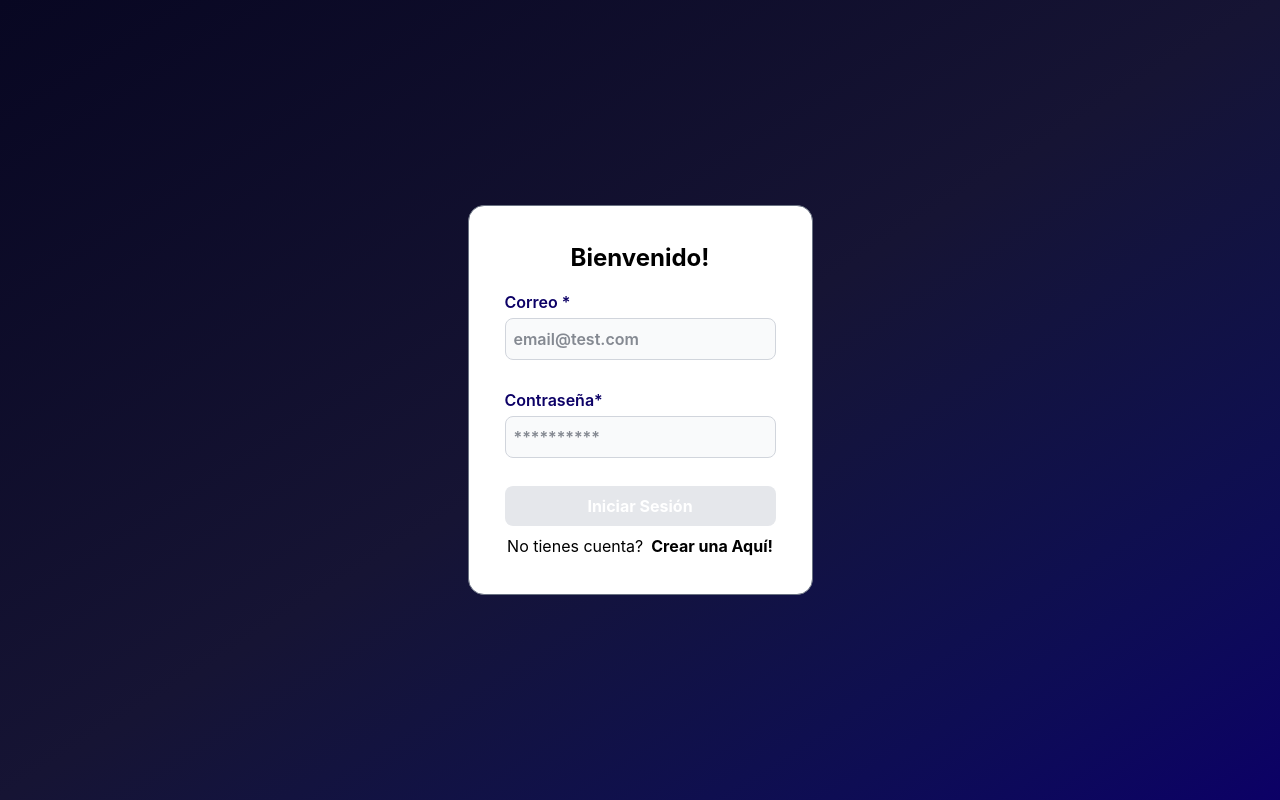
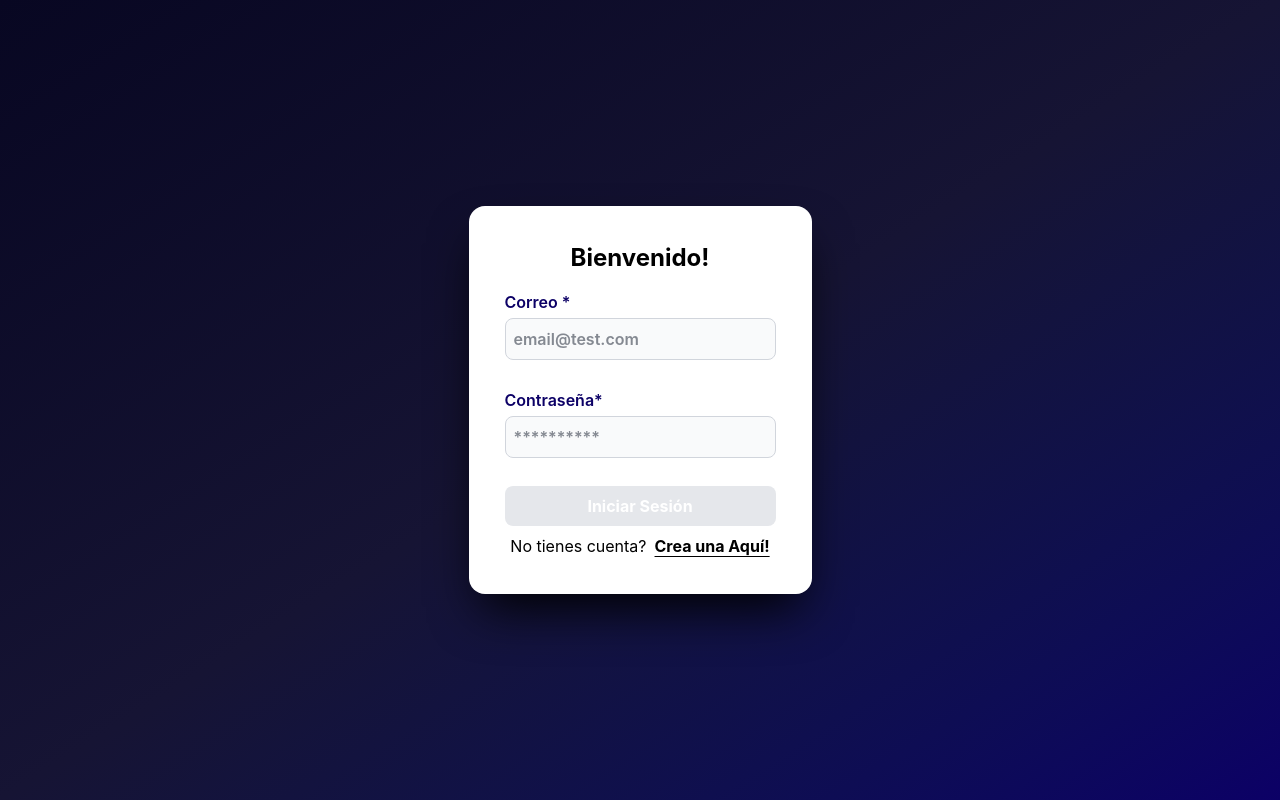
Before and after one commit to DavidMunozBedoya/Practicas_Camara_Comercio, a React (Vite) app: page / in a window 1280 px wide. Built offline with nearby package versions, Linux system fonts and the light colour scheme.

Commit message:
refinacion de la interfaz gráfica

```diff
--- a/src/components/Checkbox.jsx
+++ b/src/components/Checkbox.jsx
@@ -1,6 +1,6 @@
 export default function Checkbox({ id = "", label = "", name = "", type = "checkbox", error = null, ...rest }) {
    return (
-      <div className="flex justify-start items-center space-x-1 text-xs">
+      <div className="flex justify-start items-center space-x-1.5 text-xs">
          <input
             type={type}
             name={name}
--- a/src/components/Component1.jsx
+++ b/src/components/Component1.jsx
@@ -3,13 +3,13 @@ import Component2 from "./Component2";
 const tcp = {
    name: "Sarah",
    edad: 20,
-   cargo: "Tripulante de vuelo",
+   cargo: "Tripulante Cabina de Pasajeros",
    actividad: "pasando Props React",
 };
 
 export default function Component1() {
    return (
-      //estoy pasando al componente hijo props...
+      //estoy pasando al componente hijo props...  (propdriling)
       <div>
          <Component2
             user={tcp}
--- a/src/components/NewUserForm.jsx
+++ b/src/components/NewUserForm.jsx
@@ -27,7 +27,7 @@ export default function NewUserForm() {
    const onSubmit = async (data) => {
       try {
          await createUser(data)
-         toast.success(`Usuario creado exitosamente: ${data.name}`);
+         toast.success(`${data.name}, has creado tu usuario exitosamente`);
          reset();
       } catch (error) {
          toast.error(error)
@@ -37,7 +37,7 @@ export default function NewUserForm() {
    return (
       <form onSubmit={handleSubmit(onSubmit)} className="flex justify-center items-center min-h-screen bg-linear-to-br from-[#080722] via-[#161434] to-[#0c0066]">
          <div className="flex flex-col  items-center justify-center px-6 md:px-8 py-8 mx-auto lg:py-0 w-full">
-            <div className="relative w-full bg-white rounded-lg z-10 max-w-2xl overflow-auto max-h-[90vh]">
+            <div className="relative w-full bg-white rounded-lg z-10 max-w-2xl overflow-auto max-h-[90vh] shadow-2xl shadow-black">
                <ButtonSpan className={'absolute top-3 right-3 hover:cursor-pointer'} action={() => { setlocation("/") }} icon={<IconX />} />
                <div className="space-y-5 md:space-y-4 sm:p-8 m-7">
                   <p className="text-2xl text-center font-bold leading-tight tracking-tight text-gray-900 md:text-2xl pb-4">
@@ -56,8 +56,6 @@ export default function NewUserForm() {
                            {...register(field.name)}
                         />
                      ))}
-                  </div>
-                  <div className="grid grid-cols-2 gap-2">
                      <Checkbox
                         label="Terminos y Condiciones*"
                         id="terms"
@@ -65,13 +63,13 @@ export default function NewUserForm() {
                         error={errors.terms}
                         {...register("terms")}
                      />
-                     <Button
-                        disabled={!isValid}
-                        type="submit"
-                        text="Crear Cuenta"
-                        className="min-w-full"
-                     />
                   </div>
+                  <Button
+                     disabled={!isValid}
+                     type="submit"
+                     text="Crear Cuenta"
+                     className="min-w-full"
+                  />
                </div>
             </div>
          </div>
--- a/src/components/footbol/InputFootbol.jsx
+++ b/src/components/footbol/InputFootbol.jsx
@@ -4,7 +4,7 @@ export default function InputFootbol() {
    const { league, changeLeague } = useFootbolLeagueStore();
 
    return (
-      <div className="flex flex-col justify-center items-center md:justify-center md:items-start gap-1.5 m-3">
+      <div className="flex flex-col justify-center items-center md:justify-center md:items-start gap-1.5 mx-3 my-3">
          <div className="relative">
             <select
                id="league-select-min"
@@ -18,7 +18,7 @@ export default function InputFootbol() {
             </select>
             <div className="pointer-events-none absolute inset-y-0 right-0 flex items-center pr-3 text-blue-950/70">
                <svg
-                  className="h-4 w-4"
+                  className="size-5"
                   fill="none"
                   viewBox="0 0 24 24"
                   stroke="currentColor"
--- a/src/pages/FootbolPage.jsx
+++ b/src/pages/FootbolPage.jsx
@@ -8,7 +8,7 @@ export default function FootbolPage() {
    const teams = useGetApiFootbol(league);
 
    return (
-      <div className="pt-24">
+      <div className="flex flex-col pt-24">
          <InputFootbol />
          <div className="text-center">
             <h1 className="text-2xl md:text-5xl font-medium tracking-tight">Clubes de Fútbol España Liga {league}</h1>
--- a/src/pages/LoginPage.jsx
+++ b/src/pages/LoginPage.jsx
@@ -4,13 +4,13 @@ import LoginForm from "../components/LoginForm";
 export default function LoginPage() {
    return (
       <div className="flex flex-col justify-center items-center h-screen bg-linear-to-br from-[#080722] via-[#161434] to-[#0c0066]">
-         <div className="flex flex-col justify-center border border-gray-500 rounded-2xl p-9 bg-white gap-2">
+         <div className="flex flex-col justify-center rounded-2xl p-9 bg-white gap-2 shadow-2xl shadow-black">
             <LoginForm />
             <div className="flex justify-center gap-2">
                <h2>No tienes cuenta?</h2>
                <Link href="/nuevo-usuario">
-                  <span className="hover:text-blue-700">
-                     <strong>Crear una Aquí!</strong>
+                  <span className="hover:text-blue-700 underline underline-offset-4 font-bold">
+                     Crea una Aquí!
                   </span>
                </Link>
             </div>
```
